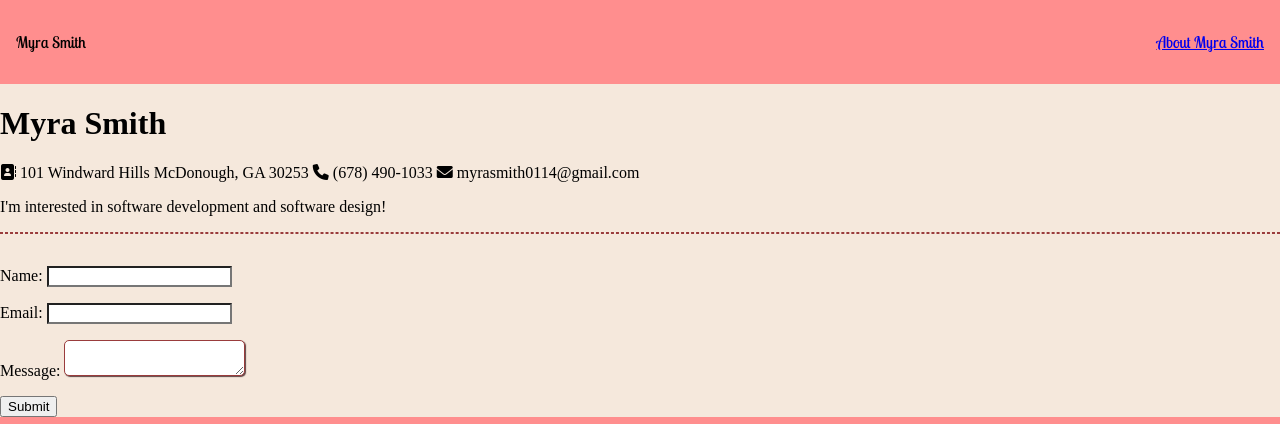
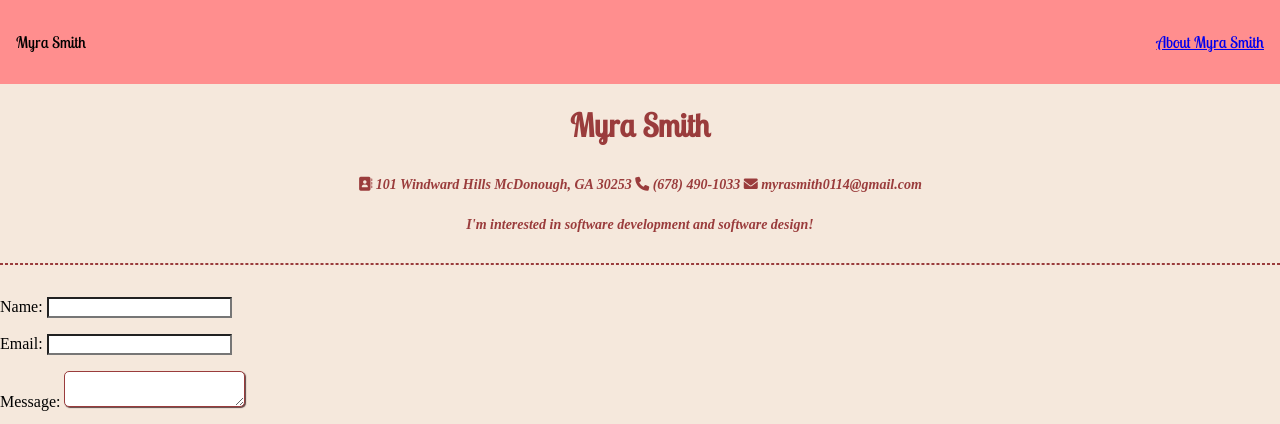
Before and after one commit to myrasmith0114/css-cv, a website: page contact.html in a window 1280 px wide. Shown: the top 424 px of the page. Drawn offline with Linux system fonts and the light colour scheme.

Commit message:
Refactor contact.html for improved styling
Updated contact page with new classes for styling.

```diff
--- a/contact.html
+++ b/contact.html
@@ -7,7 +7,7 @@
     <title>Myra Smith</title>
 <link rel="stylesheet"  href="https://cdnjs.cloudflare.com/ajax/libs/font-awesome/6.0.0-beta3/css/all.min.css">
 </head>
-<body>
+<body class="contact-page">
  <nav>
         <p>Myra Smith</p>
         <a href="index.html">About Myra Smith</a>
@@ -15,11 +15,11 @@
 
 <h1>Myra Smith</h1>
 
-<p><i class="fa-solid fa-address-book"></i> 101 Windward Hills McDonough, GA 30253
+<p class="contact-address"><i class="fa-solid fa-address-book"></i> 101 Windward Hills McDonough, GA 30253
     <i class="fa-solid fa-phone"></i> (678) 490-1033
     <i class="fa-solid fa-envelope"></i> myrasmith0114@gmail.com
 </p>
-<p>I'm interested in software development and software design!</p>
+<p class="contact-tagline">I'm interested in software development and software design!</p>
 
 <hr>
 <div class="one-col">
```
